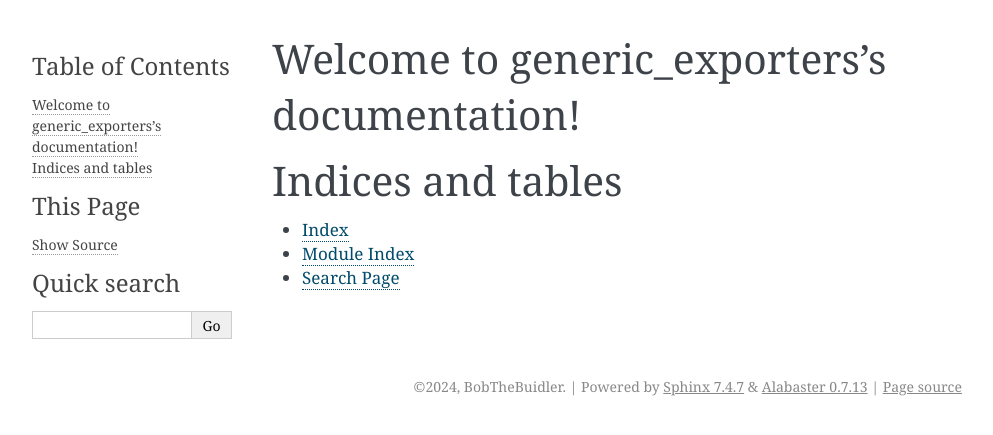
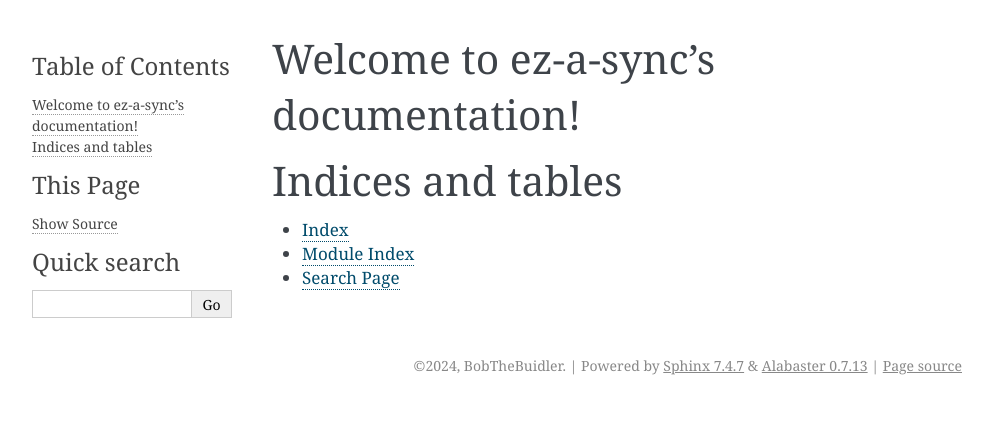
Before and after one commit to BobTheBuidler/ez-a-sync, a Sphinx documentation site: the page built from docs/index.rst, in a window 1280 px wide. Shown: the top 435 px of the page, without its empty margins (148-1141 px from the left). Built offline with Sphinx 7.4.7, drawn with Linux system fonts in a browser that asks for light colours.

Commit message:
chore: adapt docs setup files

```diff
--- a/docs/conf.py
+++ b/docs/conf.py
@@ -32,4 +32,11 @@
 html_theme = 'alabaster'
 html_static_path = ['_static']
 
+autodoc_default_options = {
+    'private-members': True,
+    # hide private methods that aren't relevant to us here
+    #'exclude-members': f'{_pony_private_members},_abc_impl,_prune_running,_ConstantSingletonMeta__instances,_ConstantSingletonMeta__lock,_do_math,_coros',
+}
+automodule_generate_module_stub = True
+
 sys.path.insert(0, os.path.abspath('./a_sync'))
--- a/docs/index.rst
+++ b/docs/index.rst
@@ -1,9 +1,9 @@
-.. generic_exporters documentation master file, created by
+.. ez-a-sync documentation master file, created by
    sphinx-quickstart on Thu Feb  1 21:29:06 2024.
    You can adapt this file completely to your liking, but it should at least
    contain the root `toctree` directive.
 
-Welcome to generic_exporters's documentation!
+Welcome to ez-a-sync's documentation!
 =============================================
 
 .. toctree::
```
